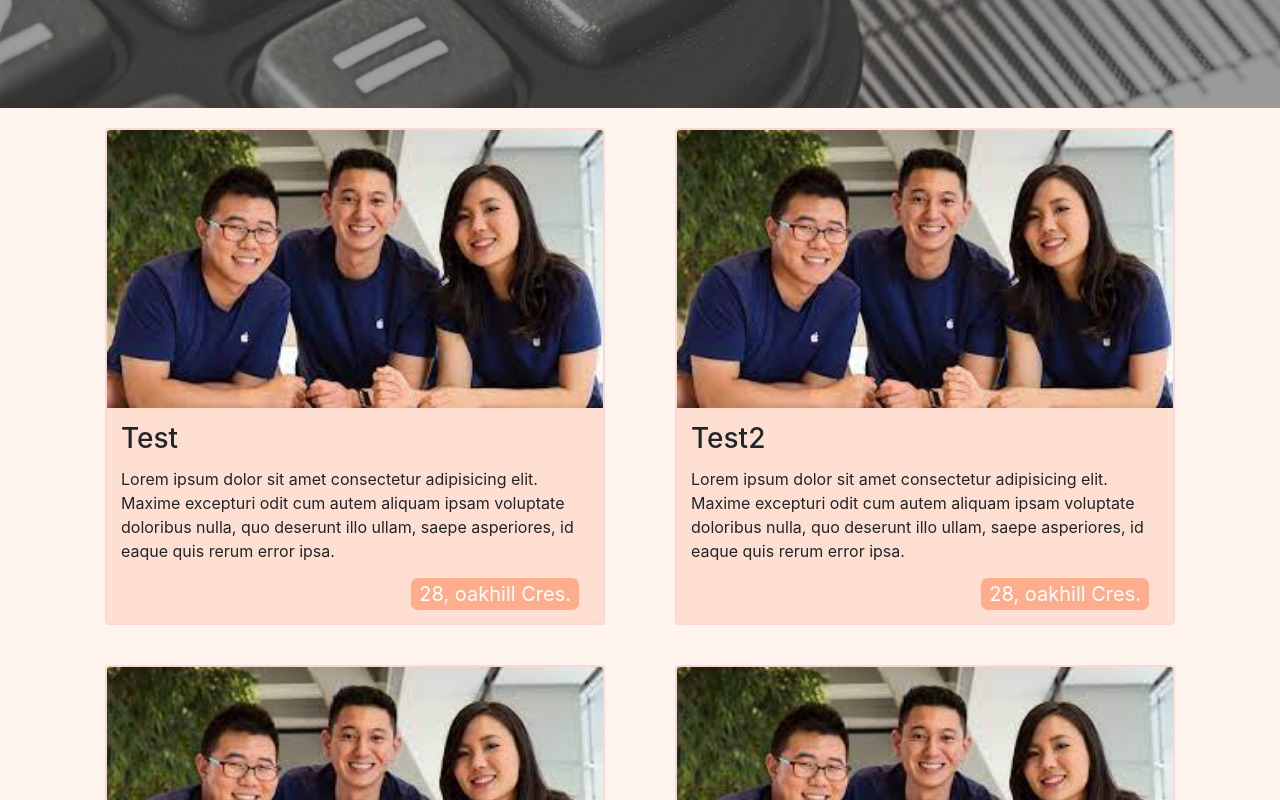
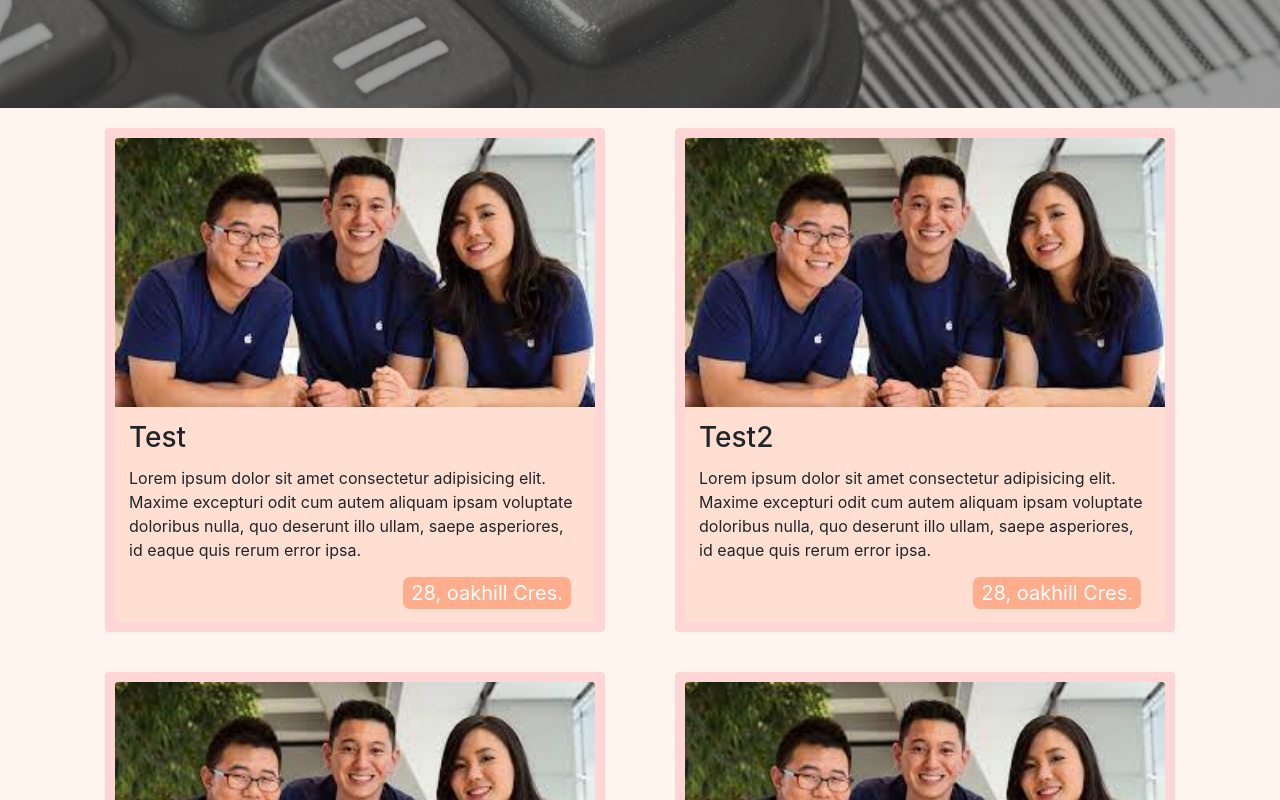
Before and after one commit to jiayishen21/PassionFruitYouth, an Angular app in the folder PassionFruitYouth_V2.0/passion-fruit-youth-v2/: page /opportunities in a window 1280 px wide. Shown: the part 1440-2240 px from the top of the page. Built offline with nearby package versions, Linux system fonts and the light colour scheme.

Commit message:
styling change

```diff
--- a/PassionFruitYouth_V2.0/passion-fruit-youth-v2/src/components/opportunity-card/opportunity-card.component.css
+++ b/PassionFruitYouth_V2.0/passion-fruit-youth-v2/src/components/opportunity-card/opportunity-card.component.css
@@ -13,5 +13,5 @@ a {
 
 div.card {
     margin:20px;
-    border: 2px solid #ffd6d6;
+    border: 10px solid #ffd6d6;
 }
```
